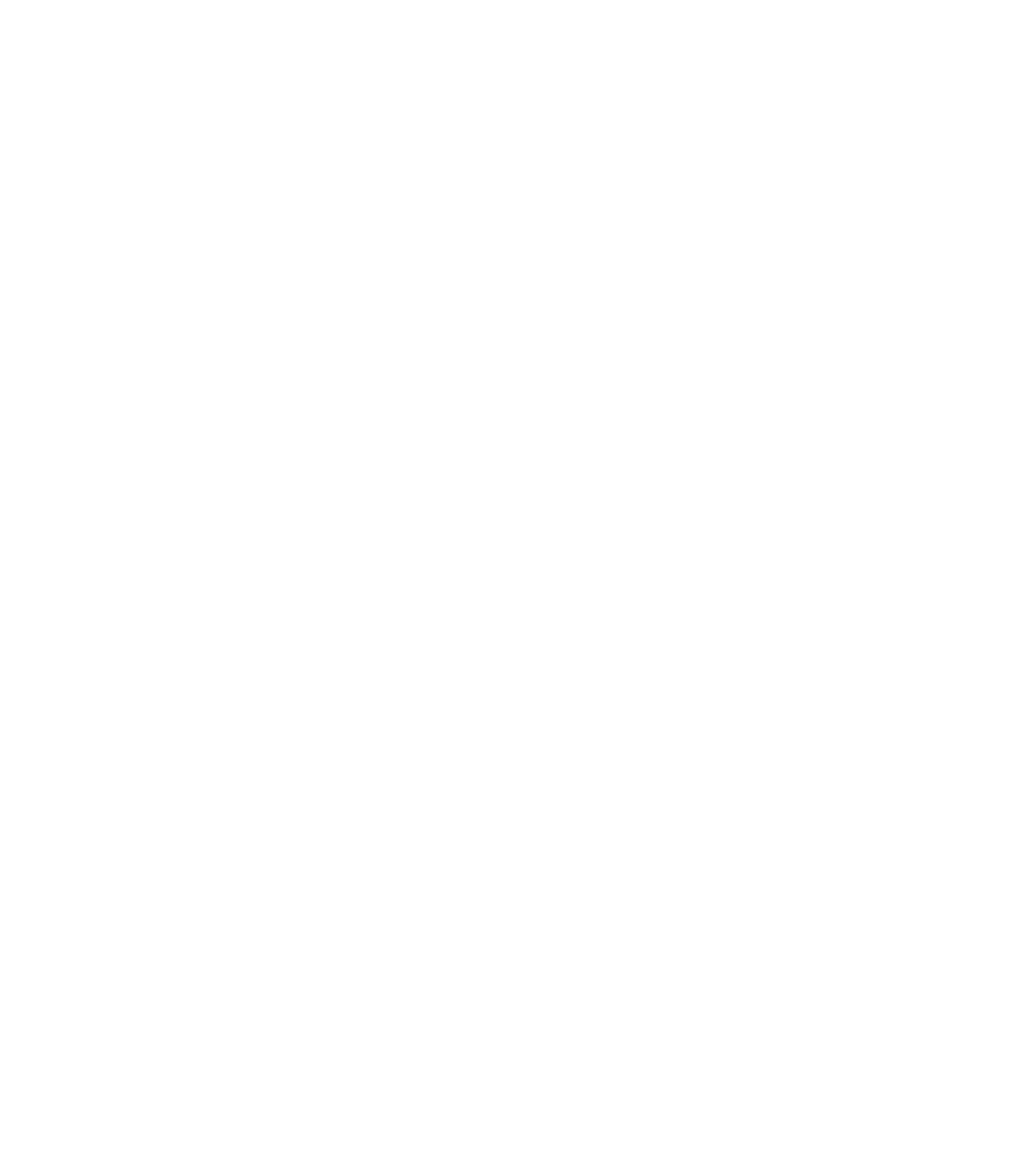
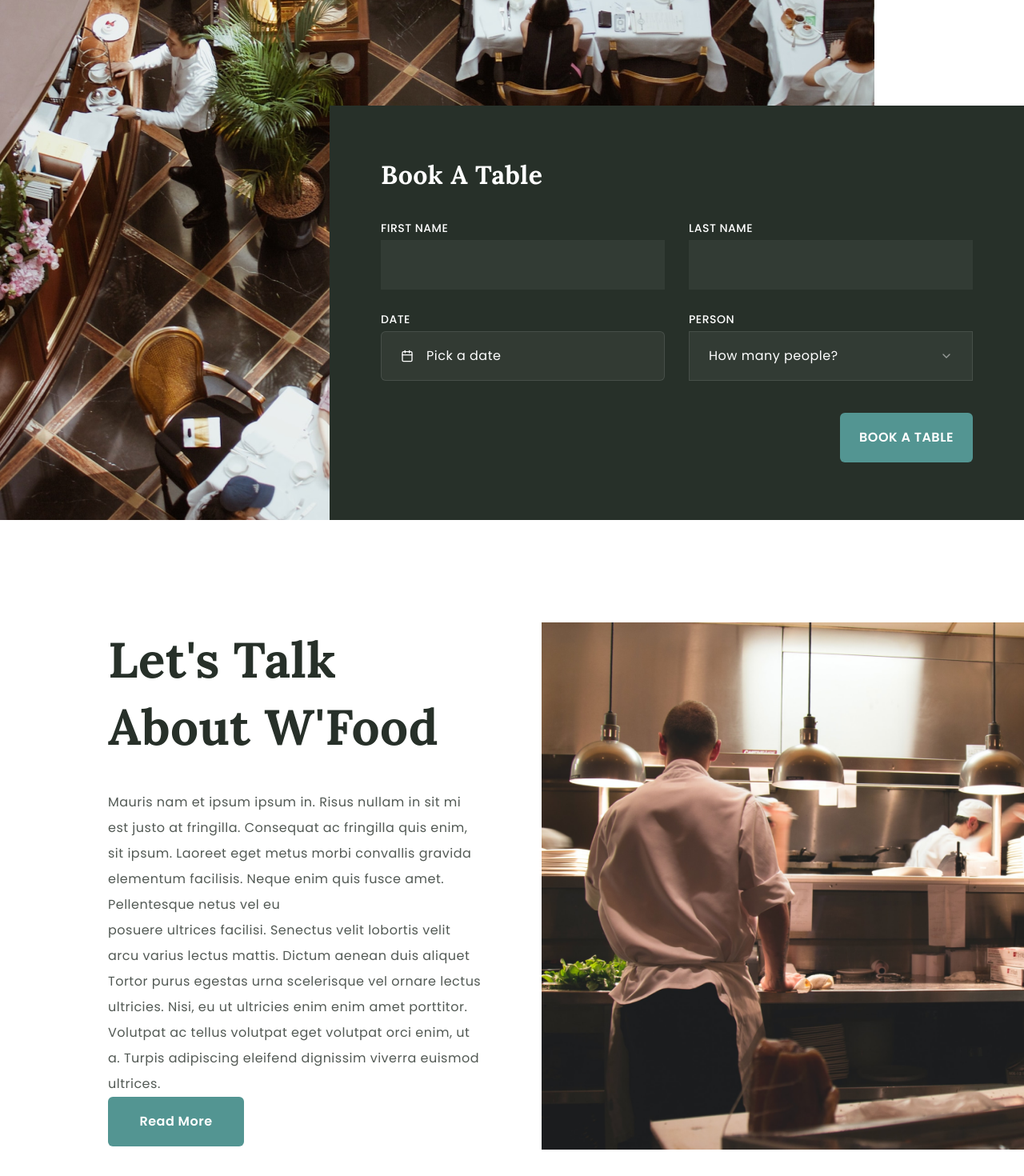
Before and after one commit to bdancost/wfood, a Next.js app: page / in a window 1280 px wide. Shown: the part 2360-3830 px from the top of the page at 80% size. Built offline with nearby package versions, Linux system fonts and the light colour scheme.

Commit message:
Configurando component About

```diff
--- a/app/page.jsx
+++ b/app/page.jsx
@@ -2,6 +2,8 @@ import StyleGuide from "@/components/StyleGuide";
 import Header from "@/components/Header";
 import Hero from "@/components/Hero";
 import Menu from "@/components/Menu";
+import Reservation from "@/components/Reservation";
+import About from "@/components/About";
 
 export default function Home() {
   return (
@@ -9,6 +11,8 @@ export default function Home() {
       <Header />
       <Hero />
       <Menu />
+      <Reservation />
+      <About />
       {/* <StyleGuide /> */}
       <div className="h-[4000px]"></div>
     </main>
--- /dev/null
+++ b/components/About.jsx
@@ -0,0 +1,46 @@
+"use client";
+import Image from "next/image";
+import { motion } from "framer-motion";
+import { fadeIn } from "@/variants";
+import { Button } from "./ui/button";
+
+const About = () => {
+  return (
+    <section
+      className="grid grid-cols-1 items-center gap-[74px] p-8 md:p-12 xl:grid-cols-2 xl:p-0"
+      id="about"
+    >
+      {/* text */}
+      <div className="xl:pl-[135px]">
+        <h1 className="mb-9">Let's Talk About W'Food</h1>
+        <p>
+          Mauris nam et ipsum ipsum in. Risus nullam in sit mi est justo at
+          fringilla. Consequat ac fringilla quis enim, sit ipsum. Laoreet eget
+          metus morbi convallis gravida elementum facilisis. Neque enim quis
+          fusce amet. Pellentesque netus vel eu{" "}
+        </p>
+        <p>
+          posuere ultrices facilisi. Senectus velit lobortis velit arcu varius
+          lectus mattis. Dictum aenean duis aliquet Tortor purus egestas urna
+          scelerisque vel ornare lectus ultricies. Nisi, eu ut ultricies enim
+          enim amet porttitor. Volutpat ac tellus volutpat eget volutpat orci
+          enim, ut a. Turpis adipiscing eleifend dignissim viverra euismod
+          ultrices.
+        </p>
+        <Button>Read More</Button>
+      </div>
+      {/* img */}
+      <div>
+        <Image
+          src="/about/img.png"
+          width={705}
+          height={771}
+          alt="about"
+          className="hidden xl:flex"
+        />
+      </div>
+    </section>
+  );
+};
+
+export default About;
--- a/components/Menu.jsx
+++ b/components/Menu.jsx
@@ -50,7 +50,13 @@ const Menu = () => {
           </Link>
         </motion.div>
         {/* menu grid */}
-        <div className="grid grid-cols-1 gap-[30px] md:grid-cols-3 md:gap-[15px] xl:grid-cols-4">
+        <motion.div
+          variants={fadeIn("up", 0.4)}
+          initial="hidden"
+          whileInView={"show"}
+          viewport={{ once: false, amount: 0.2 }}
+          className="grid grid-cols-1 gap-[30px] md:grid-cols-3 md:gap-[15px] xl:grid-cols-4"
+        >
           {menu.map((item, index) => {
             return (
               <div
@@ -81,7 +87,7 @@ const Menu = () => {
               </div>
             );
           })}
-        </div>
+        </motion.div>
       </div>
     </section>
   );
--- /dev/null
+++ b/components/Reservation.jsx
@@ -0,0 +1,30 @@
+"use client";
+import { motion } from "framer-motion";
+import { fadeIn } from "@/variants";
+import ReservationForm from "./ReservationForm";
+
+const Reservation = () => {
+  return (
+    <motion.section
+      variants={fadeIn("up", 0.2)}
+      initial="hidden"
+      whileInView={"show"}
+      viewport={{ once: false, amount: 0.2 }}
+      className="xl:my-32 xl:flex xl:h-[1020px] xl:flex-col xl:items-end xl:justify-end xl:bg-reservation xl:bg-no-repeat"
+      id="reservation"
+    >
+      <motion.div
+        variants={fadeIn("up", 0.3)}
+        initial="hidden"
+        whileInView={"show"}
+        viewport={{ once: false, amount: 0.2 }}
+        className="min-h-[518px] w-full bg-black p-8 md:p-14 xl:max-w-[868px] xl:p-16"
+      >
+        <h2 className="mb-9 capitalize text-white">Book a table</h2>
+        <ReservationForm />
+      </motion.div>
+    </motion.section>
+  );
+};
+
+export default Reservation;
--- /dev/null
+++ b/components/ReservationForm.jsx
@@ -0,0 +1,98 @@
+import React, { useState } from "react";
+import { format } from "date-fns";
+import { Calendar as CalendarIcon } from "lucide-react";
+
+import { cn } from "@/lib/utils";
+import { Button } from "@/components/ui/button";
+import { Calendar } from "@/components/ui/calendar";
+import {
+  Popover,
+  PopoverContent,
+  PopoverTrigger,
+} from "@/components/ui/popover";
+
+import Link from "next/link";
+import { Label } from "./ui/label";
+import { Input } from "./ui/input";
+
+import {
+  Select,
+  SelectContent,
+  SelectGroup,
+  SelectItem,
+  SelectLabel,
+  SelectTrigger,
+  SelectValue,
+} from "@/components/ui/select";
+
+const ReservationForm = () => {
+  const [date, setDate] = useState();
+  return (
+    <form className="flex flex-col gap-y-10">
+      <div className="grid gap-[30px]">
+        <div className="grid grid-cols-1 gap-[30px] xl:grid-cols-2">
+          <div>
+            <Label htmlFor="firstname">First Name</Label>
+            <Input id="firstname" type="text" />
+          </div>
+          <div>
+            <Label htmlFor="lastname">Last Name</Label>
+            <Input id="lastname" type="text" />
+          </div>
+        </div>
+
+        <div className="grid grid-cols-1 gap-[30px] xl:grid-cols-2">
+          {/* calendat */}
+          <div>
+            <Label>Date</Label>
+            <Popover>
+              <PopoverTrigger asChild>
+                <Button
+                  variant={"input"}
+                  className={cn("w-full justify-start text-left font-normal")}
+                >
+                  <CalendarIcon className="mr-2 h-4 w-4" />
+                  {date ? format(date, "PPP") : <span>Pick a date</span>}
+                </Button>
+              </PopoverTrigger>
+              <PopoverContent className="w-auto p-0">
+                <Calendar
+                  mode="single"
+                  selected={date}
+                  onSelect={setDate}
+                  initialFocus
+                />
+              </PopoverContent>
+            </Popover>
+          </div>
+          {/* select */}
+          <div>
+            <Label>person</Label>
+            <Select>
+              <SelectTrigger className="w-full">
+                <SelectValue placeholder="How many people?" />
+              </SelectTrigger>
+              <SelectContent>
+                <SelectGroup>
+                  <SelectLabel>People</SelectLabel>
+                  <SelectItem value="1">1</SelectItem>
+                  <SelectItem value="2">2</SelectItem>
+                  <SelectItem value="3">3</SelectItem>
+                  <SelectItem value="4">4</SelectItem>
+                  <SelectItem value="5">5</SelectItem>
+                </SelectGroup>
+              </SelectContent>
+            </Select>
+          </div>
+        </div>
+      </div>
+
+      {/* button */}
+      <Button className="w-full uppercase xl:w-auto xl:self-end">
+        Book a table
+      </Button>
+    </form>
+  );
+};
+
+export default ReservationForm;
```
